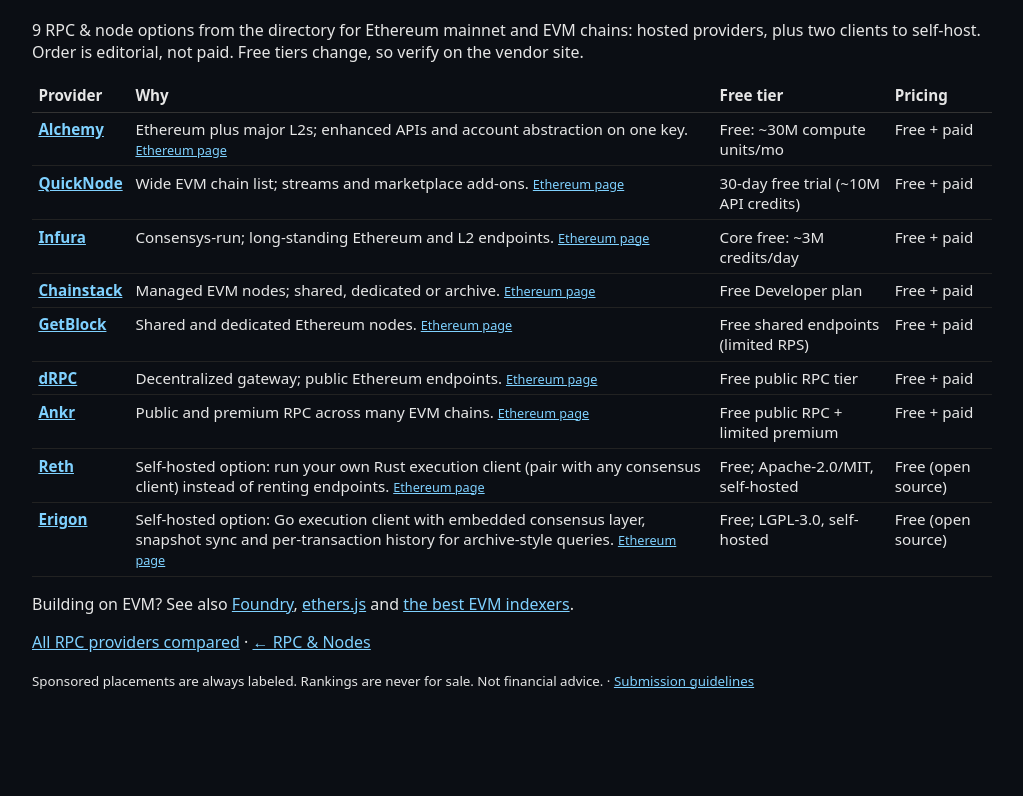
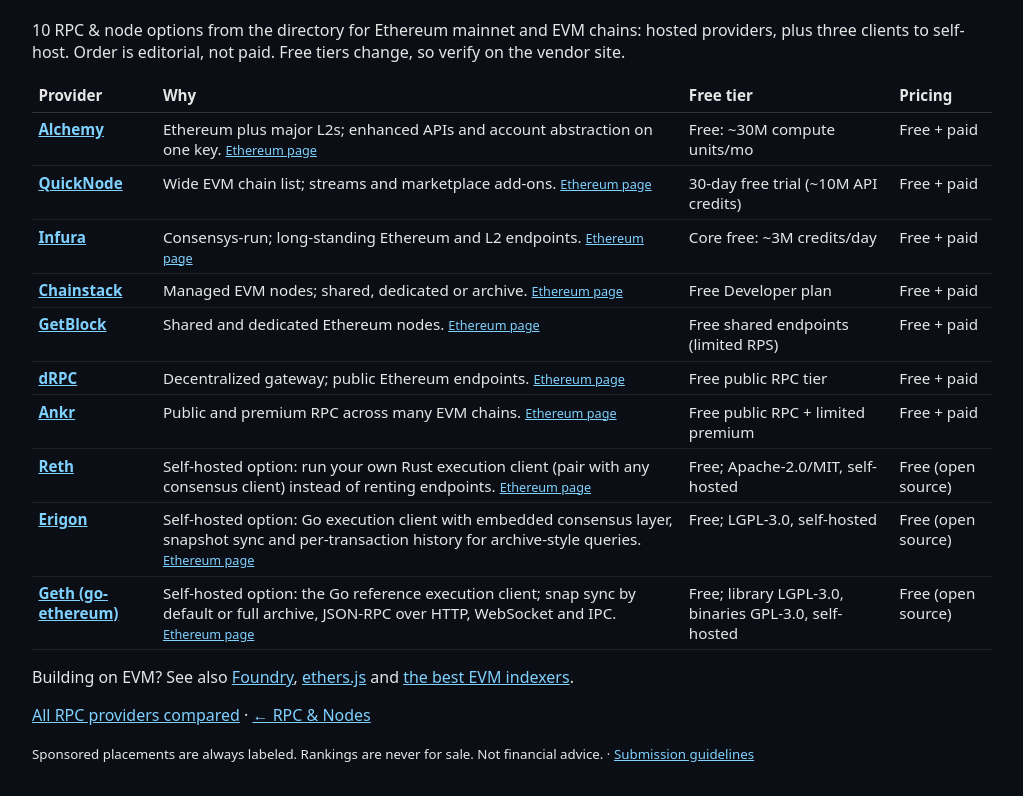
Before and after one commit to biff-cloud/builderstack, an Astro site: page /builderstack/best/rpc-for-evm in a window 1280 px wide. Shown: the part 105-901 px from the top of the page, without its empty margins (128-1151 px from the left). Before the commit the page ends 828 px from the top, so only its background shows below. Built offline with nearby package versions, Linux system fonts and the light colour scheme; Astro itself is replaced by a stand-in of ours.

Commit message:
Geth on /best/rpc-for-evm/ (self-host row, 10 picks)

```diff
--- a/src/pages/best/rpc-for-evm.astro
+++ b/src/pages/best/rpc-for-evm.astro
@@ -11,11 +11,12 @@ const picks = [
   { slug: "ankr", src: "https://www.ankr.com/docs/rpc-service/chains/chains-list/", note: "Public and premium RPC across many EVM chains." },
   { slug: "reth", src: "https://reth.rs/", note: "Self-hosted option: run your own Rust execution client (pair with any consensus client) instead of renting endpoints." },
   { slug: "erigon", src: "https://erigon.tech/", note: "Self-hosted option: Go execution client with embedded consensus layer, snapshot sync and per-transaction history for archive-style queries." },
+  { slug: "geth", src: "https://geth.ethereum.org/", note: "Self-hosted option: the Go reference execution client; snap sync by default or full archive, JSON-RPC over HTTP, WebSocket and IPC." },
 ].map(p => ({ ...p, t: tools.find(t => t.slug === p.slug) })).filter(p => p.t);
 ---
 <Base title="Best RPC providers for Ethereum & EVM — BuilderStack" description={`Ethereum and EVM RPC providers compared by free tier and limits: ${picks.map(p => p.t.name).join(", ")}.`}>
 <h1>Best RPC providers for Ethereum & EVM</h1>
-<p>{picks.length} RPC &amp; node options from the directory for Ethereum mainnet and EVM chains: hosted providers, plus two clients to self-host. Order is editorial, not paid. Free tiers change, so verify on the vendor site.</p>
+<p>{picks.length} RPC &amp; node options from the directory for Ethereum mainnet and EVM chains: hosted providers, plus three clients to self-host. Order is editorial, not paid. Free tiers change, so verify on the vendor site.</p>
 <Featured guide="rpc-for-evm"/>
 <table style="width:100%;border-collapse:collapse;font-size:.95rem">
 <thead><tr>
```
